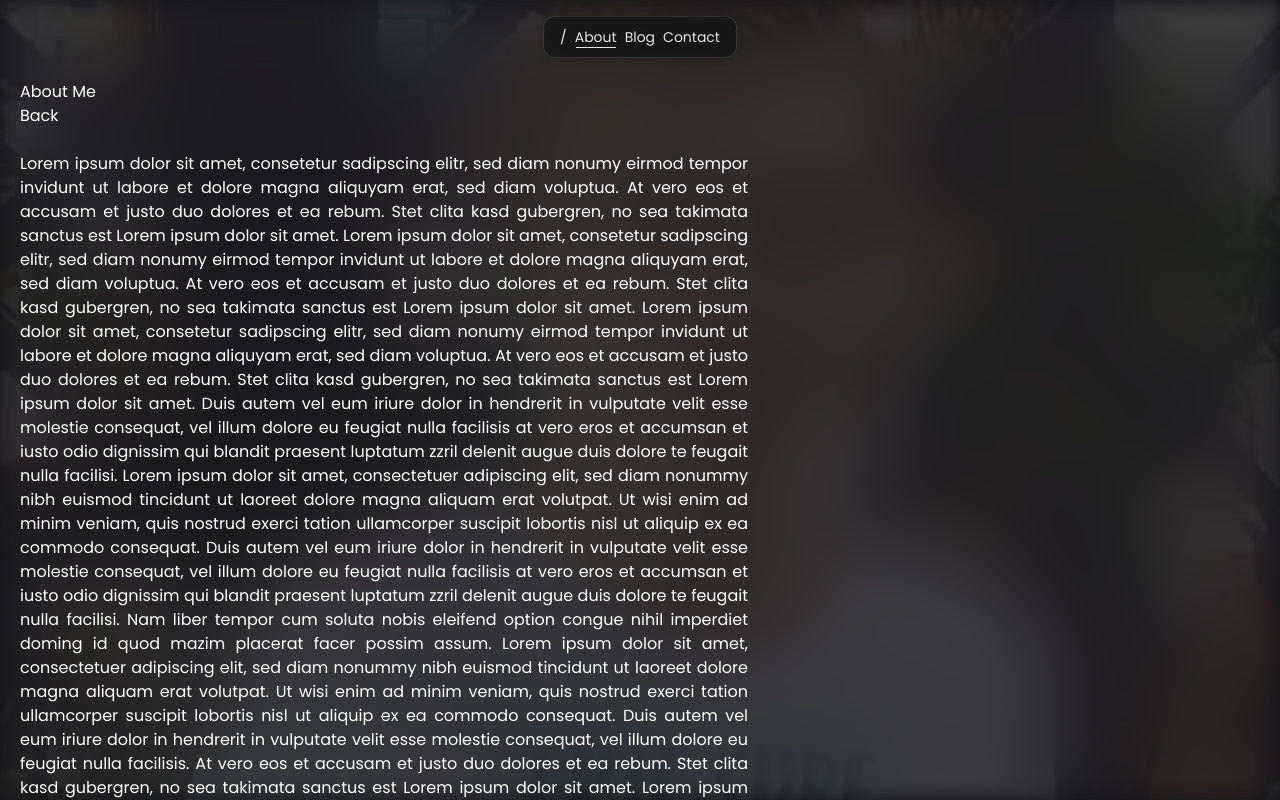
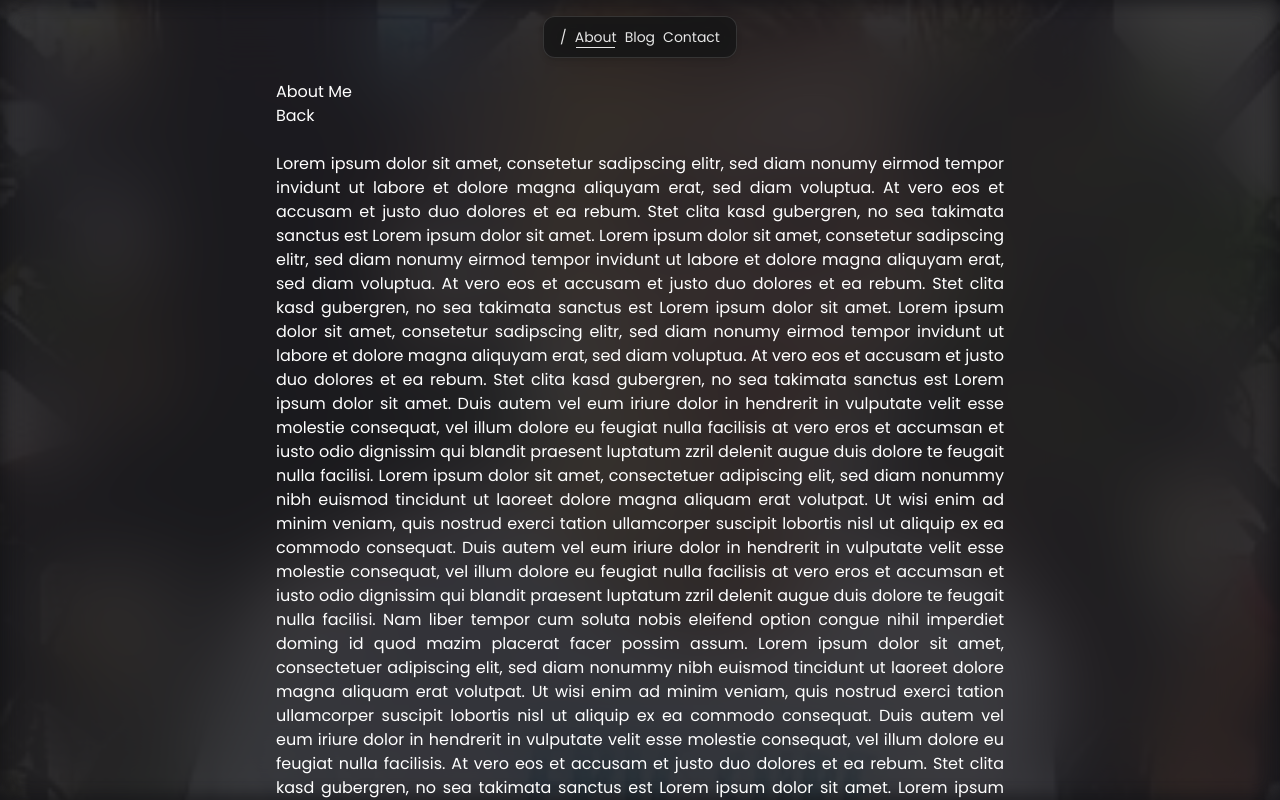
Before and after one commit to Ceddix/cedrik.me, a Next.js app: page /about in a window 1280 px wide. Built offline with nearby package versions, Linux system fonts and the light colour scheme.

Commit message:
fix: actually fixed the alignment errors with the about pages

```diff
--- a/app/(more)/layout.tsx
+++ b/app/(more)/layout.tsx
@@ -5,13 +5,13 @@ export default function RootLayout({ children }: { children: React.ReactNode })
   return (
       <>
 
-          <div className={"flex flex-col h-screen overflow-y-auto items-left"}>
+          <NavBar/>
 
-              <NavBar/>
+          <div className={"flex relative items-stretch flex-grow overflow-y-auto"}>
 
-              <main className={"flex-1 p-5 pt-20 pb-36 max-w-3xl"}>
+              <main className={"flex flex-col relative max-w-3xl mx-auto w-full h-screen"}>
 
-                  <div className={"relative w-full overflow-y-hidden text-justify"}>
+                  <div className={"block flex-grow text-justify p-5 pt-20 pb-36"}>
 
                       {children}
 
--- a/app/components/NavBar.tsx
+++ b/app/components/NavBar.tsx
@@ -18,20 +18,19 @@ export const NavBar = () => {
     const path = usePathname();
 
     return (
-        <nav className={"flex flex-col items-center z-10 w-100"}>
+        <nav className={"flex flex-col relative items-center z-50 w-100"}>
             <div className={"block fixed top-4"}>
                 <ul className={"flex flex-row w-auto py-1 px-3 rounded-xl bg-neutral-900/[.8] backdrop-blur-lg backdrop-saturate-150 shadow-md border border-white/[.125]"}>
                     {links.map((link) => (
                         <li key={link.href} className={"m-1"}>
                             <Link
-                                  className={"group relative text-sm text-neutral-200 hover:text-[#8a8483] focus:outline-none focus:ring-0"}
+                                  className={"group relative text-sm text-neutral-200 hover:text-[#576490] focus:outline-none focus:ring-0"}
                                   href={link.href}
-                                /*className={"inline-block rounded-2xl py-2 px-3 bg-gray-700 bg-opacity-50 text-gray-200 shadow-md transition transform duration-250 hover:bg-opacity-100 hover:scale-105"}*/
                             >
                                 {link.href === path && (
                                     <motion.span
                                         layoutId={"underline"}
-                                        className={"absolute top-full block h-[.8px] w-[96%] left-[2%] bg-neutral-200 group-hover:bg-[#8a8483]"}
+                                        className={"absolute top-full block h-[1px] w-[94%] left-[3%] bg-neutral-200 group-hover:bg-[#576490]"}
                                     />
                                 )}
                                 {link.label}
--- a/app/layout.tsx
+++ b/app/layout.tsx
@@ -36,17 +36,18 @@ export default function RootLayout({ children }: { children: React.ReactNode })
             <Image
                 src={`/profile.png`}
                 alt={`background`}
-            className={`object-cover object-center`}
-            fill={true}
                 quality={100}
+                fill
+                sizes="100vw"
+                className={`object-cover`}
             />
 
-        <div className={`h-screen backdrop-blur-2xl bg-[#16161A]/80 shadow-inner`} style={{ boxShadow: "inset 0 0 20px 1px #141417" }}>
+            <div className={`h-screen backdrop-blur-2xl bg-[#16161A]/80`}
+                 style={{boxShadow: "inset 0 0 20px 1px #141417"}}>
 
                 {children}
 
         </div>
-
 
         </div>
 
--- a/app/page.tsx
+++ b/app/page.tsx
@@ -16,7 +16,6 @@ const poppins = Poppins({
 })
 
 export default function Home() {
-
     return (
 
         // Navbar (delay with text)
@@ -29,6 +28,7 @@ export default function Home() {
                 <main className={"flex flex-col justify-center items-center text-center min-h-[70vh]"}>
 
                     <div className="relative mb-2.5 cursor-pointer transition transform duration-500 hover:scale-105">
+
                         <Image
                             src={`/profile.png`}
                             alt={`profile`}
```
Lines whose indentation alone changed are shown as unchanged.
